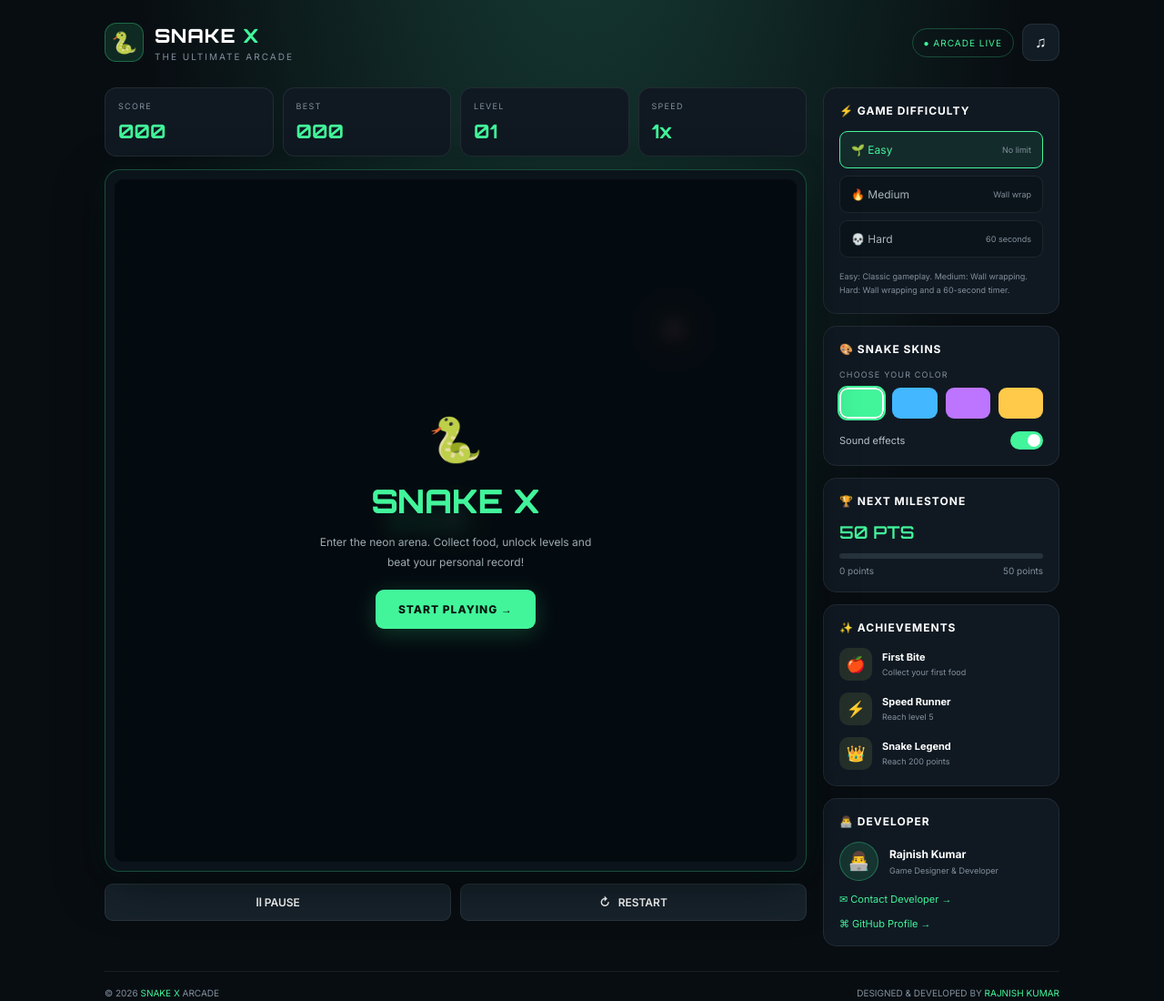
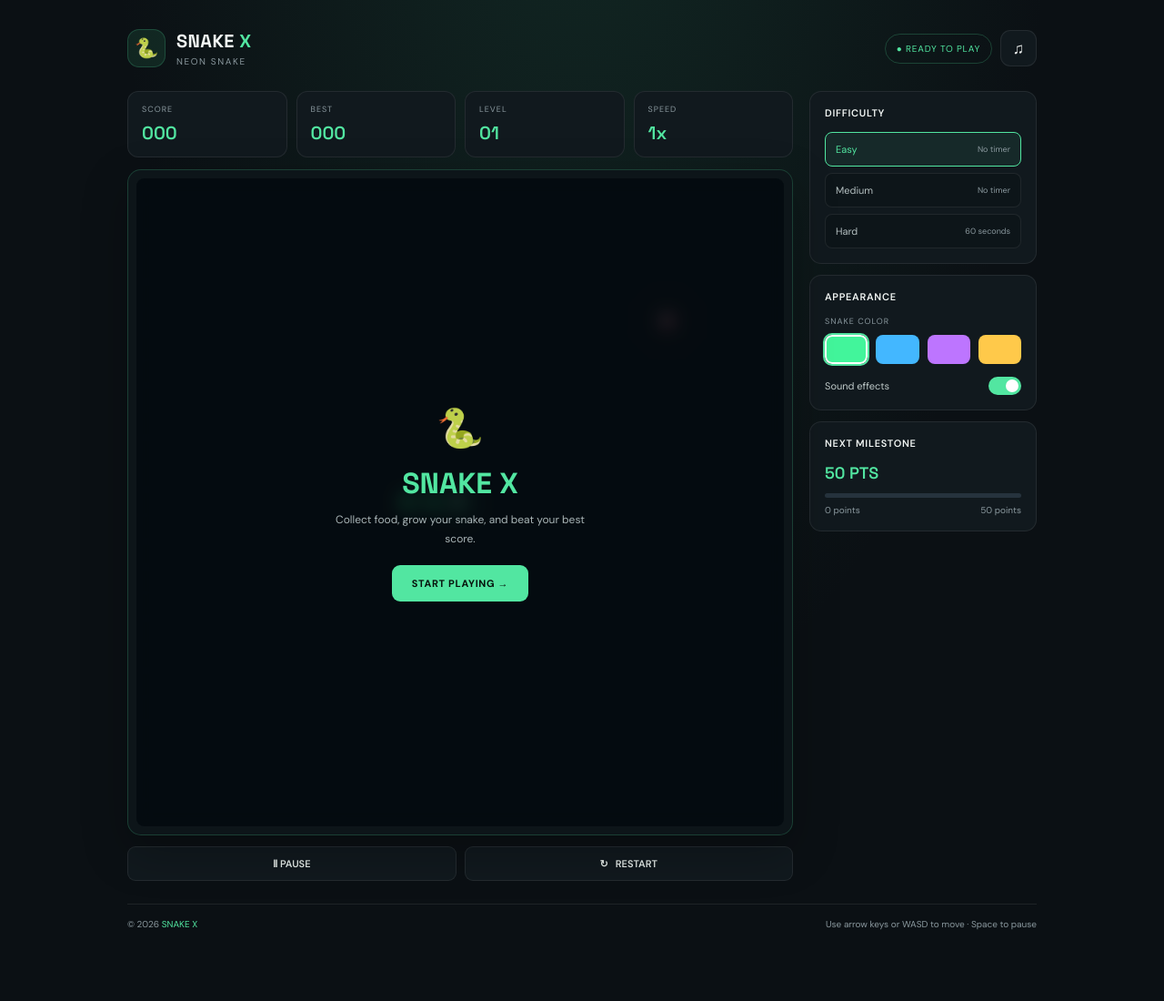
Before and after one commit to Rajnish9570/neonSnakegame.github.io, a plain HTML site: page index.html in a window 1280 px wide. Shown: the whole page at 91% size. After the commit the page ends 1062 px from the top, so only its background shows below. Drawn offline with Linux system fonts and the light colour scheme.

Commit message:
Simplify Snake X interface and remove placeholder content

```diff
--- a/index.html
+++ b/index.html
@@ -1,272 +1,180 @@
-
 <!DOCTYPE html>
 <html lang="en">
 <head>
 <meta charset="UTF-8">
 <meta name="viewport" content="width=device-width, initial-scale=1.0">
-<title>Snake X — Premium Arcade</title>
-<link href="https://fonts.googleapis.com/css2?family=Inter:wght@400;500;600;700;800&family=Orbitron:wght@500;600;700;800&display=swap" rel="stylesheet">
-
+<meta name="theme-color" content="#0b1014">
+<title>Snake X — Neon Snake</title>
+<link rel="preconnect" href="https://fonts.googleapis.com">
+<link rel="preconnect" href="https://fonts.gstatic.com" crossorigin>
+<link href="https://fonts.googleapis.com/css2?family=DM+Sans:wght@400;500;600;700&family=Space+Grotesk:wght@500;600;700&display=swap" rel="stylesheet">
 <style>
 :root{
- --accent:#42f59b;
- --accent-rgb:66,245,155;
- --bg:#080d12;
- --panel:#101922;
- --muted:#82909d;
+ --accent:#52e6a1;
+ --bg:#0b1014;
+ --panel:#11191e;
+ --muted:#8b999f;
  --border:rgba(255,255,255,.08);
 }
 *{box-sizing:border-box;margin:0;padding:0}
 body{
  min-height:100vh;
- background:radial-gradient(ellipse at 50% -20%,#173d35,transparent 55%),#080d12;
- color:white;font-family:Inter,sans-serif;padding:25px 15px 40px;
+ background:radial-gradient(ellipse at 50% -25%,rgba(36,105,78,.28),transparent 58%),var(--bg);
+ color:#f3f7f5;font-family:"DM Sans",sans-serif;padding:32px 18px 40px;
 }
 button{font:inherit;cursor:pointer}
-.app{max-width:1050px;margin:auto}
-header{display:flex;align-items:center;justify-content:space-between;margin-bottom:28px}
+.app{max-width:1000px;margin:auto}
+header{display:flex;align-items:center;justify-content:space-between;margin-bottom:26px}
 .brand{display:flex;align-items:center;gap:12px}
-.brand-icon{
- width:43px;height:43px;display:grid;place-items:center;
- background:#42f59b20;border:1px solid #42f59b50;border-radius:13px;font-size:23px;
-}
-.brand h1{font:800 21px Orbitron;letter-spacing:1px}
+.brand-icon{width:42px;height:42px;display:grid;place-items:center;background:rgba(82,230,161,.1);border:1px solid rgba(82,230,161,.2);border-radius:13px;font-size:21px}
+.brand h1{font:700 20px "Space Grotesk",sans-serif;letter-spacing:.4px}
 .brand h1 span{color:var(--accent)}
-.brand p{color:var(--muted);font-size:10px;letter-spacing:2px;margin-top:4px}
+.brand p{color:var(--muted);font-size:10px;letter-spacing:1.6px;margin-top:3px}
 .header-right{display:flex;gap:9px;align-items:center}
-.icon-btn{
- width:41px;height:41px;background:#111c25;
- border:1px solid var(--border);border-radius:11px;color:white;font-size:17px;
-}
-.live{font-size:10px;letter-spacing:1px;color:var(--accent);padding:9px 12px;border:1px solid #42f59b40;border-radius:30px}
-.layout{display:grid;grid-template-columns:minmax(0,1fr) 260px;gap:18px;align-items:start}
+.icon-btn{width:40px;height:40px;background:var(--panel);border:1px solid var(--border);border-radius:11px;color:#f3f7f5;font-size:17px}
+.icon-btn:hover,.secondary:hover{border-color:rgba(82,230,161,.4)}
+.live{font-size:10px;letter-spacing:.8px;color:var(--accent);padding:9px 12px;border:1px solid rgba(82,230,161,.22);border-radius:30px}
+.layout{display:grid;grid-template-columns:minmax(0,1fr) 250px;gap:18px;align-items:start}
 .game-area{min-width:0}
-.stats{display:grid;grid-template-columns:repeat(4,1fr);gap:10px;margin-bottom:14px}
-.stat{padding:14px;background:var(--panel);border:1px solid var(--border);border-radius:13px}
-.stat small{display:block;color:var(--muted);font-size:9px;letter-spacing:1.3px}
-.stat strong{display:block;font:700 21px Orbitron;color:var(--accent);margin-top:9px}
-.board{
- background:#0b141a;padding:10px;border:1px solid #42f59b40;
- border-radius:17px;position:relative;overflow:hidden;
- box-shadow:0 15px 55px #0007,0 0 30px #42f59b10;
-}
-canvas{display:block;width:100%;aspect-ratio:1;border-radius:10px;background:#091116;touch-action:none}
-.overlay{
- position:absolute;inset:10px;z-index:2;display:flex;flex-direction:column;
- align-items:center;justify-content:center;text-align:center;padding:22px;
- border-radius:10px;background:#050c10e8;backdrop-filter:blur(9px);
-}
+.stats{display:grid;grid-template-columns:repeat(4,1fr);gap:10px;margin-bottom:13px}
+.stat{padding:13px 15px;background:var(--panel);border:1px solid var(--border);border-radius:12px}
+.stat small{display:block;color:var(--muted);font-size:9px;letter-spacing:1px}
+.stat strong{display:block;font:600 20px "Space Grotesk",sans-serif;color:var(--accent);margin-top:7px}
+.board{background:#0d1519;padding:9px;border:1px solid rgba(82,230,161,.2);border-radius:15px;position:relative;overflow:hidden;box-shadow:0 18px 50px rgba(0,0,0,.25)}
+canvas{display:block;width:100%;aspect-ratio:1;border-radius:9px;background:#091116;touch-action:none}
+.overlay{position:absolute;inset:9px;z-index:2;display:flex;flex-direction:column;align-items:center;justify-content:center;text-align:center;padding:22px;border-radius:9px;background:rgba(5,12,16,.91);backdrop-filter:blur(8px)}
 .overlay.hidden{display:none}
-.overlay .emoji{font-size:48px;margin-bottom:16px}
-.overlay h2{font:800 clamp(22px,5vw,36px) Orbitron;color:var(--accent);margin-bottom:12px}
-.overlay p{font-size:12px;line-height:1.8;color:#9eabb3;margin-bottom:20px;max-width:310px}
-.primary{
- background:var(--accent);color:#07130c;border:0;border-radius:9px;
- padding:14px 25px;font-size:12px;font-weight:800;letter-spacing:1px;
- box-shadow:0 5px 25px #42f59b33;transition:.2s;
-}
-.primary:hover{transform:translateY(-2px);filter:brightness(1.08)}
-.secondary{padding:12px 17px;border-radius:9px;color:white;background:#17232c;border:1px solid var(--border);font-weight:600;font-size:12px}
-.action-row{display:flex;gap:10px;margin-top:13px}
+.overlay .emoji{font-size:42px;margin-bottom:13px}
+.overlay h2{font:700 clamp(22px,5vw,32px) "Space Grotesk",sans-serif;color:var(--accent);margin-bottom:10px}
+.overlay p{font-size:12px;line-height:1.7;color:#aab6b8;margin-bottom:19px;max-width:310px}
+.primary{background:var(--accent);color:#07130c;border:0;border-radius:9px;padding:13px 22px;font-size:11px;font-weight:700;letter-spacing:.7px;transition:transform .2s,filter .2s}
+.primary:hover{transform:translateY(-1px);filter:brightness(1.06)}
+.secondary{padding:11px 15px;border-radius:9px;color:#e5ece9;background:var(--panel);border:1px solid var(--border);font-weight:600;font-size:11px;transition:border-color .2s}
+.action-row{display:flex;gap:9px;margin-top:12px}
 .action-row button{flex:1}
-.sidebar{display:flex;flex-direction:column;gap:13px}
-.card{background:var(--panel);border:1px solid var(--border);border-radius:15px;padding:17px}
-.card h3{font-size:12px;letter-spacing:1px;margin-bottom:15px}
-.card-label{color:var(--muted);font-size:9px;letter-spacing:1.2px;display:block;margin-bottom:9px}
-.difficulty-list{display:grid;gap:8px}
-.diff{
- display:flex;align-items:center;justify-content:space-between;
- padding:12px;border:1px solid var(--border);background:#0b141a;
- color:#a8b4bc;border-radius:9px;font-size:12px;transition:.2s;
-}
-.diff.active{border-color:var(--accent);background:#42f59b14;color:var(--accent)}
+.sidebar{display:flex;flex-direction:column;gap:12px}
+.card{background:var(--panel);border:1px solid var(--border);border-radius:13px;padding:16px}
+.card h3{font-size:11px;font-weight:600;letter-spacing:.7px;margin-bottom:14px}
+.card-label{color:var(--muted);font-size:9px;letter-spacing:1px;display:block;margin-bottom:9px}
+.difficulty-list{display:grid;gap:7px}
+.diff{display:flex;align-items:center;justify-content:space-between;padding:11px;border:1px solid var(--border);background:#0d1519;color:#b5c0c1;border-radius:8px;font-size:11px;transition:.2s}
+.diff:hover{border-color:rgba(82,230,161,.3)}
+.diff.active{border-color:var(--accent);background:rgba(82,230,161,.08);color:var(--accent)}
 .diff small{font-size:9px;color:var(--muted)}
 .themes{display:grid;grid-template-columns:repeat(4,1fr);gap:9px}
-.theme{height:34px;border:2px solid transparent;border-radius:9px}
-.theme.active{border-color:white;outline:2px solid var(--accent)}
-.green{background:#42f59b}.blue{background:#43b7ff}
-.purple{background:#bd75ff}.gold{background:#ffc94a}
-.setting{display:flex;justify-content:space-between;align-items:center;margin-top:14px;font-size:11px;color:#b8c2ca}
+.theme{height:32px;border:2px solid transparent;border-radius:8px}
+.theme.active{border-color:#fff;outline:2px solid var(--accent)}
+.green{background:#42f59b}.blue{background:#43b7ff}.purple{background:#bd75ff}.gold{background:#ffc94a}
+.setting{display:flex;justify-content:space-between;align-items:center;margin-top:14px;font-size:11px;color:#c0cbca}
 .switch{width:36px;height:20px;border-radius:20px;border:0;background:#34414b;padding:3px}
 .switch:after{content:"";display:block;height:14px;width:14px;background:white;border-radius:50%;transition:.2s}
 .switch.on{background:var(--accent)}
 .switch.on:after{transform:translateX(16px)}
-.progress{height:6px;background:#26333d;border-radius:10px;overflow:hidden;margin:11px 0 7px}
+.progress{height:5px;background:#26333d;border-radius:10px;overflow:hidden;margin:11px 0 7px}
 .progress-fill{height:100%;width:0%;background:var(--accent);transition:width .3s}
 .progress-text{font-size:10px;color:var(--muted);display:flex;justify-content:space-between}
-.achievement{display:flex;gap:11px;align-items:center;margin-top:13px}
-.achievement-icon{width:36px;height:36px;display:grid;place-items:center;background:#25302b;border-radius:10px;font-size:17px}
-.achievement strong{font-size:11px;display:block}
-.achievement small{font-size:9px;color:var(--muted);display:block;margin-top:4px}
-.dev-info{display:flex;align-items:center;gap:12px}
-.dev-avatar{
- width:43px;height:43px;border-radius:50%;display:grid;place-items:center;
- background:#42f59b20;border:1px solid #42f59b50;font-size:20px;
-}
-.dev-info strong{font-size:12px;display:block}
-.dev-info small{font-size:9px;color:var(--muted);display:block;margin-top:5px}
-.contact-link{display:block;color:var(--accent);font-size:11px;text-decoration:none;margin-top:13px}
-.contact-link:hover{text-decoration:underline}
-.controls{display:none;width:180px;margin:20px auto 0;grid-template-columns:repeat(3,1fr);gap:8px}
-.controls button{
- height:49px;border-radius:11px;background:#14251e;color:var(--accent);
- border:1px solid #42f59b40;font-size:22px;
-}
+.milestone-value{font:600 18px "Space Grotesk",sans-serif;color:var(--accent)}
+.controls{display:none;width:180px;margin:18px auto 0;grid-template-columns:repeat(3,1fr);gap:8px}
+.controls button{height:47px;border-radius:10px;background:#14251e;color:var(--accent);border:1px solid rgba(82,230,161,.25);font-size:21px}
 .controls button:active{background:var(--accent);color:#000}
-.controls .up{grid-column:2}
-.controls .left{grid-column:1;grid-row:2}
-.controls .down{grid-column:2;grid-row:2}
-.controls .right{grid-column:3;grid-row:2}
-footer{
- margin-top:27px;padding-top:17px;border-top:1px solid var(--border);
- display:flex;justify-content:space-between;color:var(--muted);font-size:10px;gap:10px;flex-wrap:wrap;
-}
+.controls .up{grid-column:2}.controls .left{grid-column:1;grid-row:2}.controls .down{grid-column:2;grid-row:2}.controls .right{grid-column:3;grid-row:2}
+footer{margin-top:25px;padding-top:15px;border-top:1px solid var(--border);display:flex;justify-content:space-between;color:var(--muted);font-size:10px;gap:10px;flex-wrap:wrap}
 footer span{color:var(--accent)}
-
-/* IMMERSIVE GAMEPLAY: ONLY GAME AREA VISIBLE */
 body.playing{padding-top:15px;padding-bottom:15px}
-body.playing header,
-body.playing .sidebar,
-body.playing footer{display:none!important}
+body.playing header,body.playing .sidebar,body.playing footer{display:none!important}
 body.playing .app{max-width:650px}
 body.playing .layout{display:block}
 body.playing .game-area{width:100%}
 body.playing .controls{display:grid}
-
 @media(max-width:750px){
  .layout{grid-template-columns:1fr}
  .sidebar{display:grid;grid-template-columns:repeat(2,minmax(0,1fr))}
- .stats{gap:7px}
- .stat{padding:11px 8px}
- .stat strong{font-size:16px}
- .stat small{font-size:8px}
- .controls{display:grid}
+ .stats{gap:7px}.stat{padding:11px 8px}.stat strong{font-size:16px}.stat small{font-size:8px}.controls{display:grid}
 }
 @media(max-width:430px){
- body{padding:17px 10px}
- .brand h1{font-size:17px}
- .brand-icon{width:37px;height:37px}
- .live{display:none}
- .sidebar{grid-template-columns:1fr}
- .action-row button{font-size:10px;padding:12px 5px}
+ body{padding:18px 11px}.brand h1{font-size:17px}.brand-icon{width:37px;height:37px}.live{display:none}.sidebar{grid-template-columns:1fr}.action-row button{font-size:10px;padding:11px 5px}
 }
 </style>
 </head>
 <body>
-
 <div class="app">
 <header>
  <div class="brand">
   <div class="brand-icon">🐍</div>
-  <div><h1>SNAKE<span> X</span></h1><p>THE ULTIMATE ARCADE</p></div>
+  <div><h1>SNAKE<span> X</span></h1><p>NEON SNAKE</p></div>
  </div>
  <div class="header-right">
-  <div class="live">● ARCADE LIVE</div>
-  <button class="icon-btn" id="soundBtn">♫</button>
+  <div class="live">● READY TO PLAY</div>
+  <button class="icon-btn" id="soundBtn" aria-label="Toggle sound">♫</button>
  </div>
 </header>
-
 <div class="layout">
 <main class="game-area">
-
  <div class="stats">
   <div class="stat"><small>SCORE</small><strong id="score">000</strong></div>
   <div class="stat"><small>BEST</small><strong id="best">000</strong></div>
   <div class="stat"><small>LEVEL</small><strong id="level">01</strong></div>
   <div class="stat"><small id="speedLabel">SPEED</small><strong id="speed">1x</strong></div>
  </div>
-
  <div class="board">
   <canvas id="game" width="500" height="500"></canvas>
   <div class="overlay" id="overlay">
    <div class="emoji" id="overlayEmoji">🐍</div>
    <h2 id="overlayTitle">SNAKE X</h2>
-   <p id="overlayText">Enter the neon arena. Collect food, unlock levels and beat your personal record!</p>
+   <p id="overlayText">Collect food, grow your snake, and beat your best score.</p>
    <button class="primary" id="startBtn">START PLAYING →</button>
   </div>
  </div>
-
  <div class="action-row">
   <button class="secondary" id="pauseBtn">Ⅱ &nbsp; PAUSE</button>
   <button class="secondary" id="restartBtn">↻ &nbsp; RESTART</button>
  </div>
-
  <div class="controls">
-  <button class="up" data-dir="up">↑</button>
-  <button class="left" data-dir="left">←</button>
-  <button class="down" data-dir="down">↓</button>
-  <button class="right" data-dir="right">→</button>
+  <button class="up" data-dir="up" aria-label="Up">↑</button>
+  <button class="left" data-dir="left" aria-label="Left">←</button>
+  <button class="down" data-dir="down" aria-label="Down">↓</button>
+  <button class="right" data-dir="right" aria-label="Right">→</button>
  </div>
 </main>
-
 <aside class="sidebar">
-
  <section class="card">
-  <h3>⚡ GAME DIFFICULTY</h3>
+  <h3>DIFFICULTY</h3>
   <div class="difficulty-list">
-   <button class="diff active" data-diff="easy"><span>🌱 Easy</span><small>No limit</small></button>
-   <button class="diff" data-diff="medium"><span>🔥 Medium</span><small>Wall wrap</small></button>
-   <button class="diff" data-diff="hard"><span>💀 Hard</span><small>60 seconds</small></button>
+   <button class="diff active" data-diff="easy"><span>Easy</span><small>No timer</small></button>
+   <button class="diff" data-diff="medium"><span>Medium</span><small>No timer</small></button>
+   <button class="diff" data-diff="hard"><span>Hard</span><small>60 seconds</small></button>
   </div>
-  <p style="font-size:9px;color:var(--muted);line-height:1.7;margin-top:13px">
-   Easy: Classic gameplay. Medium: Wall wrapping. Hard: Wall wrapping and a 60-second timer.
-  </p>
  </section>
-
  <section class="card">
-  <h3>🎨 SNAKE SKINS</h3>
-  <span class="card-label">CHOOSE YOUR COLOR</span>
+  <h3>APPEARANCE</h3>
+  <span class="card-label">SNAKE COLOR</span>
   <div class="themes">
-   <button class="theme green active" data-theme="green"></button>
-   <button class="theme blue" data-theme="blue"></button>
-   <button class="theme purple" data-theme="purple"></button>
-   <button class="theme gold" data-theme="gold"></button>
+   <button class="theme green active" data-theme="green" aria-label="Green snake"></button>
+   <button class="theme blue" data-theme="blue" aria-label="Blue snake"></button>
+   <button class="theme purple" data-theme="purple" aria-label="Purple snake"></button>
+   <button class="theme gold" data-theme="gold" aria-label="Gold snake"></button>
   </div>
   <div class="setting">
    <span>Sound effects</span>
-   <button class="switch on" id="soundSwitch"></button>
+   <button class="switch on" id="soundSwitch" aria-label="Toggle sound effects"></button>
   </div>
  </section>
-
  <section class="card">
-  <h3>🏆 NEXT MILESTONE</h3>
-  <strong id="milestone" style="font:600 19px Orbitron;color:var(--accent)">50 PTS</strong>
+  <h3>NEXT MILESTONE</h3>
+  <strong id="milestone" class="milestone-value">50 PTS</strong>
   <div class="progress"><div class="progress-fill" id="progress"></div></div>
   <div class="progress-text">
    <span id="progressCurrent">0 points</span>
    <span id="progressTarget">50 points</span>
   </div>
  </section>
-
- <section class="card">
-  <h3>✨ ACHIEVEMENTS</h3>
-  <div class="achievement"><div class="achievement-icon">🍎</div><div><strong>First Bite</strong><small>Collect your first food</small></div></div>
-  <div class="achievement"><div class="achievement-icon">⚡</div><div><strong>Speed Runner</strong><small>Reach level 5</small></div></div>
-  <div class="achievement"><div class="achievement-icon">👑</div><div><strong>Snake Legend</strong><small>Reach 200 points</small></div></div>
- </section>
-
- <section class="card">
-  <h3>👨‍💻 DEVELOPER</h3>
-  <div class="dev-info">
-   <div class="dev-avatar">👨‍💻</div>
-   <div>
-    <strong>Rajnish Kumar</strong>
-    <small>Game Designer & Developer</small>
-   </div>
-  </div>
-  <a class="contact-link" href="mailto:your-email@example.com">✉ Contact Developer →</a>
-  <a class="contact-link" href="https://github.com/" target="_blank" rel="noopener">⌘ GitHub Profile →</a>
- </section>
-
 </aside>
 </div>
-
 <footer>
- <div>© 2026 <span>SNAKE X</span> ARCADE</div>
- <div>DESIGNED & DEVELOPED BY <span>RAJNISH KUMAR</span></div>
+ <div>© 2026 <span>SNAKE X</span></div>
+ <div>Use arrow keys or WASD to move · Space to pause</div>
 </footer>
 </div>
-
 <script>
 const canvas=document.getElementById("game");
 const ctx=canvas.getContext("2d");
```
